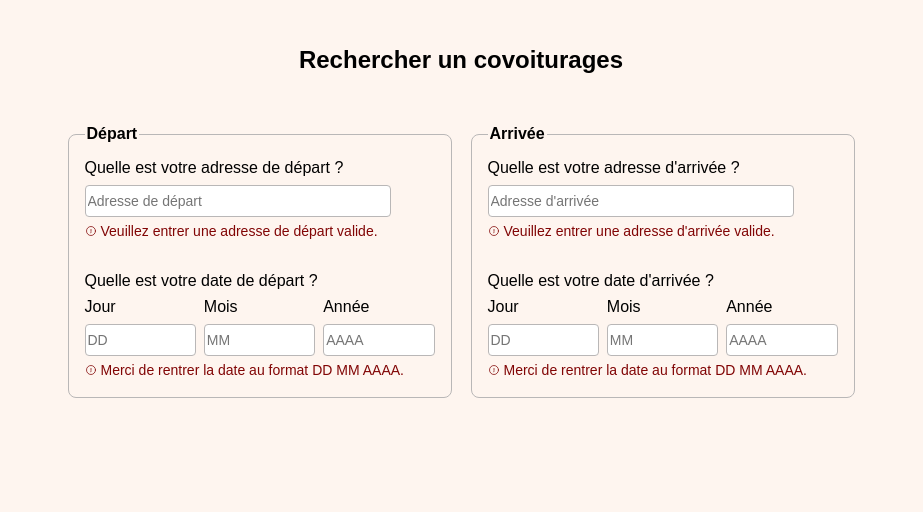
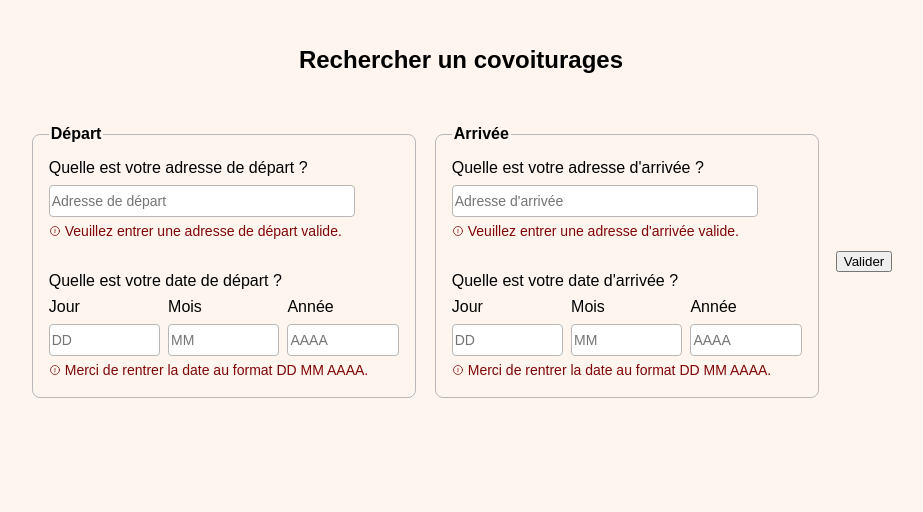
Before and after one commit to Haltarion/ECORIDE, a PHP site: page /pages/covoiturages.php in a window 1280 px wide. Shown: the part 60-572 px from the top of the page, without its empty margins (179-1102 px from the left). Run offline with PHP 8.4, Linux system fonts and the light colour scheme; data that the repository does not hold is empty.

Commit message:
Auto commit

```diff
--- a/pages/covoiturages.php
+++ b/pages/covoiturages.php
@@ -49,6 +49,7 @@
             include '../components/form/input-date.php';
             ?>
         </fieldset>
+        <button>Valider</button>
     </div>
 
 <?php include '../common/footer.php'; ?>
```
